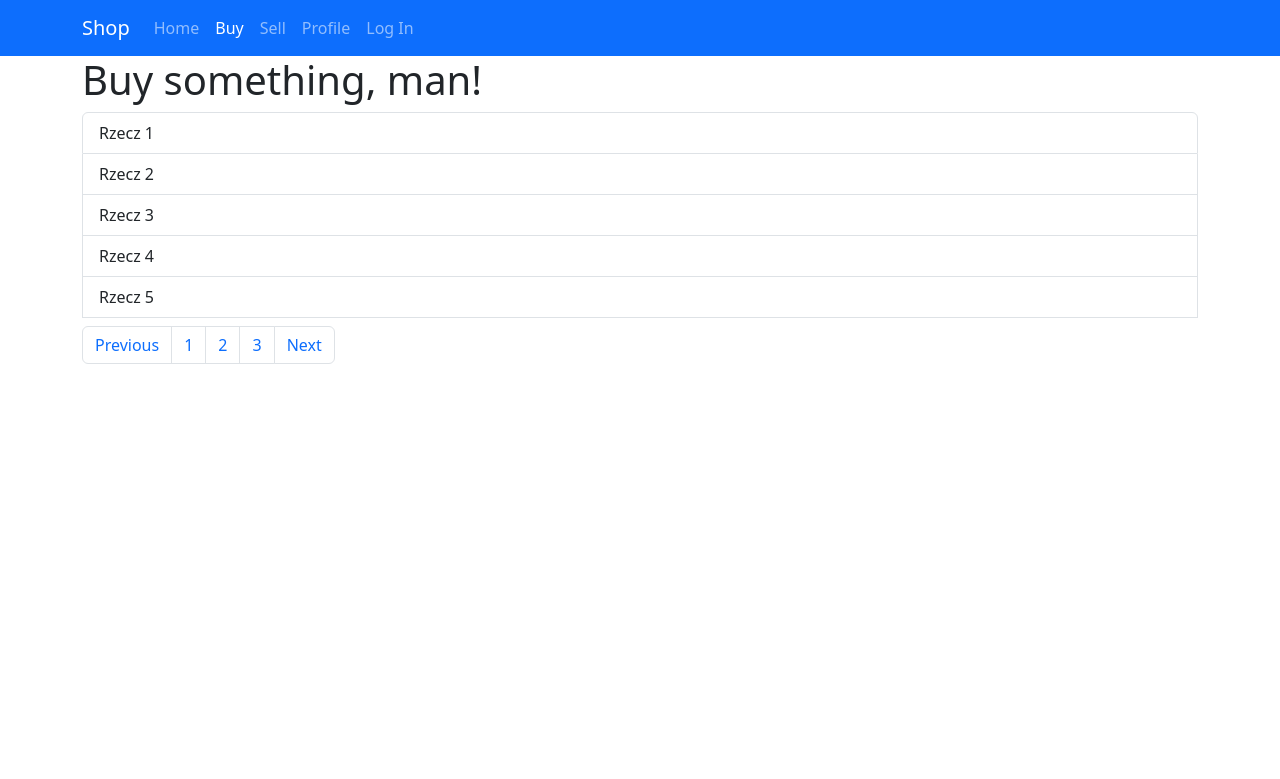
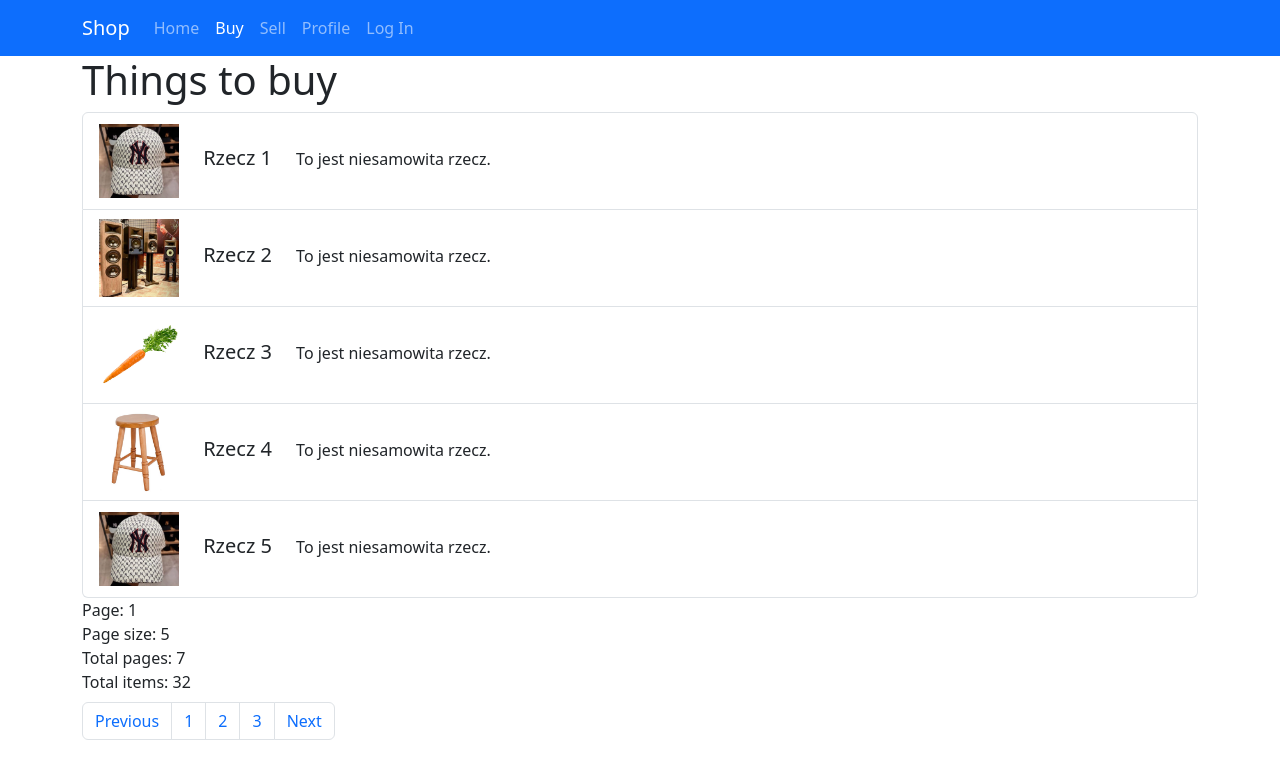
Before and after one commit to bartosz722/flaskboot, a Flask app: page /buy in a window 1280 px wide. Shown: the top 779 px of the page. Run offline with Flask 3, Linux system fonts and the light colour scheme.

Commit message:
Buy list

```diff
--- a/main.py
+++ b/main.py
@@ -1,6 +1,7 @@
 from flask import Flask, make_response, redirect,  render_template, request, url_for
 from models.buy import BuyItem, BuyModel
 from models.user import User
+from utils import *
 
 app = Flask(__name__)
 user_cookie = 'shop_user_name'
@@ -63,30 +64,21 @@ def _get_user():
         ret.name = uc
         return ret
 
-def _get_page_count(total_items, page_size):
-    pages = total_items // page_size
-    if total_items % page_size > 0:
-        pages += 1
-    return pages
-
 def _get_buy_model(page, page_size):
-    total_items = 30
+    total_items = 32
     ret = BuyModel()
-    idx_a = (page - 1) * page_size
-    if idx_a >= total_items:
+    start, end = get_start_end_indexes(page, page_size, total_items)
+    if start < 0:
         return ret
-    idx_b = idx_a + page_size
-    if idx_b > total_items:
-        idx_b = total_items
-
     ret.page = page
     ret.page_size = page_size
-    ret.total_pages = _get_page_count(total_items, page_size)
-    for i in range(idx_a, idx_b):
+    ret.total_pages = get_page_count(total_items, page_size)
+    ret.total_items = total_items
+    for i in range(start, end):
         item = BuyItem()
         item.name = f'Rzecz {i + 1}'
         item.description = 'To jest niesamowita rzecz.'
-        item.image = f'thing {i + 1}.jpg'
+        item.image = f'/static/item{i%4}.jpg'
         ret.items.append(item)
 
     return ret
--- a/models/buy.py
+++ b/models/buy.py
@@ -7,6 +7,7 @@ class BuyItem:
 class BuyModel:
     def __init__(self) -> None:
         self.items: list[BuyItem] = []
-        self.page = 0
+        self.page = 0 # Numbered from 1.
         self.page_size = 0
         self.total_pages = 0
+        self.total_items = 0
--- a/static/styles.css
+++ b/static/styles.css
@@ -23,3 +23,17 @@
     clip-path: ellipse(50% 100% at 50% 100%);
     transform: translate(0, -5%);
 }
+
+.buy-list-image {
+    width: 80px;
+    height: 80px;
+    object-fit: contain;
+}
+
+.buy-list-name {
+    padding-left: 20px;
+}
+
+.buy-list-descr {
+    padding-left: 20px;
+}
--- a/templates/buy.html
+++ b/templates/buy.html
@@ -1,11 +1,18 @@
 {% extends 'base.html' %}
 
 {% block content %}
-    <h1>Buy something, man!</h1>
-    <ul class="list-group">
+    <h1>Things to buy</h1>
+    <div class="list-group">
       {% for i in model.items %}
-        <li class="list-group-item">{{i.name}}</li>
+        <li class="list-group-item">
+          <img src="{{i.image}}" alt="Item image." class="buy-list-image">
+          <span class="buy-list-name fs-5">{{i.name}}</span>
+          <span class="buy-list-descr fs-6">{{i.description}}</span>
+        </li>
       {% endfor %}
+    </div>
+    <div>Page: {{model.page}}<br>Page size: {{model.page_size}}<br>
+         Total pages: {{model.total_pages}}<br>Total items: {{model.total_items}}
     </div>
     <nav class="mt-2" aria-label="Pages">
       <ul class="pagination">
--- /dev/null
+++ b/utils.py
@@ -0,0 +1,14 @@
+def get_page_count(total_items, page_size):
+    pages = total_items // page_size
+    if total_items % page_size > 0:
+        pages += 1
+    return pages
+
+def get_start_end_indexes(page, page_size, total_items) -> tuple[int, int]:
+    a = (page - 1) * page_size
+    if a >= total_items:
+        return -1, -1
+    b = a + page_size
+    if b > total_items:
+        b = total_items
+    return a, b
```
Also changed, not shown: static/item0.jpg (added), static/item1.jpg (added), static/item2.jpg (added), static/item3.jpg (added).
